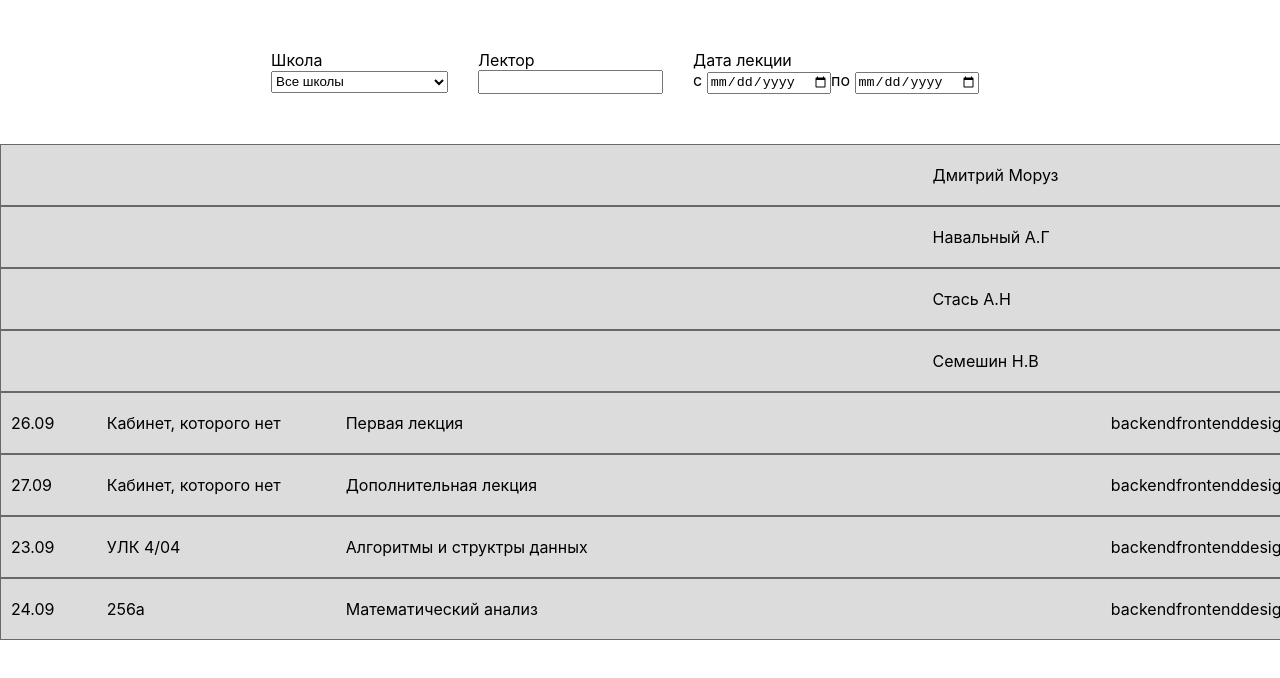
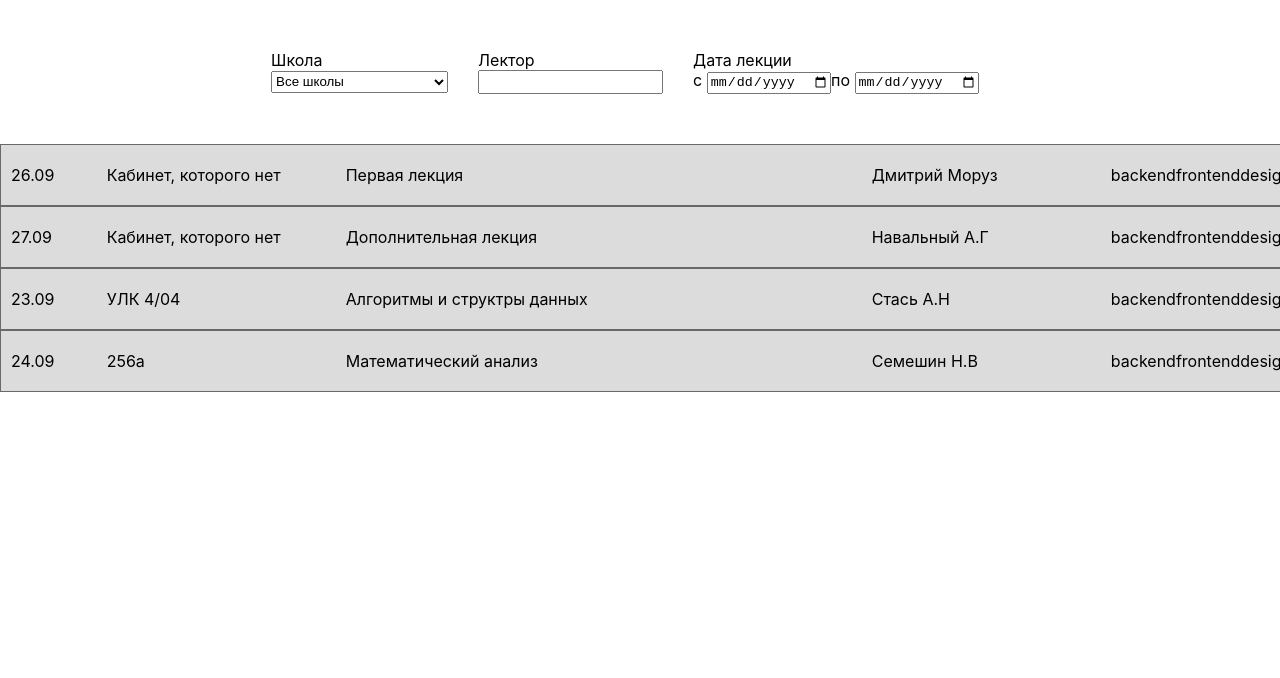
Before and after one commit to RadJix/timetable, a React (Create React App) app: page / in a window 1280 px wide. Shown: the top 678 px of the page. Built offline with nearby package versions, Linux system fonts and the light colour scheme.

Commit message:
filter teachers

```diff
--- a/src/components/header/Header.jsx
+++ b/src/components/header/Header.jsx
@@ -12,10 +12,10 @@ const Header = (props) => {
         return teacher.toLowerCase().includes(value.toLowerCase());
     })
 
-    const tableElements =
+    /*const tableElements =
         props.school.Lecture
             .map(p => <Table title={p.interfaceLecture.title} schools={p.interfaceLecture.schools}
-                             date={p.interfaceLecture.date} place={p.interfaceLecture.place} />);
+                             date={p.interfaceLecture.date} place={p.interfaceLecture.place} />);*/
 
 
     return (
@@ -52,11 +52,16 @@ const Header = (props) => {
                 {
                     filteredTeachers.map((teacher) => {
                         return (
-                            <Table teacher={teacher} />
+                            <Table
+                                teacher={teacher}
+                                place={props.school.Lecture.filter(item=>item.interfaceLecture.teachers===teacher)[0].interfaceLecture.place}
+                                date = {props.school.Lecture.filter(item=>item.interfaceLecture.teachers===teacher)[0].interfaceLecture.date}
+                                title = {props.school.Lecture.filter(item=>item.interfaceLecture.teachers===teacher)[0].interfaceLecture.title}
+                                schools = {props.school.Lecture.filter(item=>item.interfaceLecture.teachers===teacher)[0].interfaceLecture.schools}
+                            />
                         )
                     })
                 }
-                {tableElements}
             </div>
         </div>
     );
```
Also changed, not shown: 1 other file (tests, documents, lock files or other folders).
